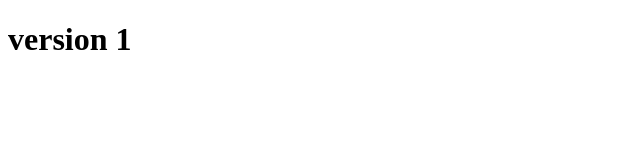
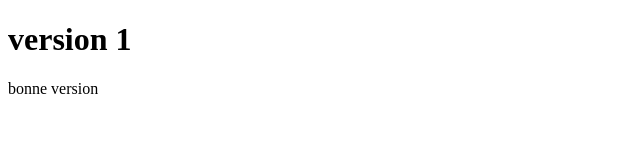
Before and after one commit to Cphil31/branch, a plain HTML site: page version1.html in a window 1280 px wide. Shown: the whole page, without its empty margins (0-640 px from the left). Drawn offline with Linux system fonts and the light colour scheme.

Commit message:
bonne version 1

```diff
--- a/version1.html
+++ b/version1.html
@@ -7,5 +7,6 @@
 </head>
 <body>
     <h1>version 1</h1>
+    <p>bonne version</p>
 </body>
 </html>
```
